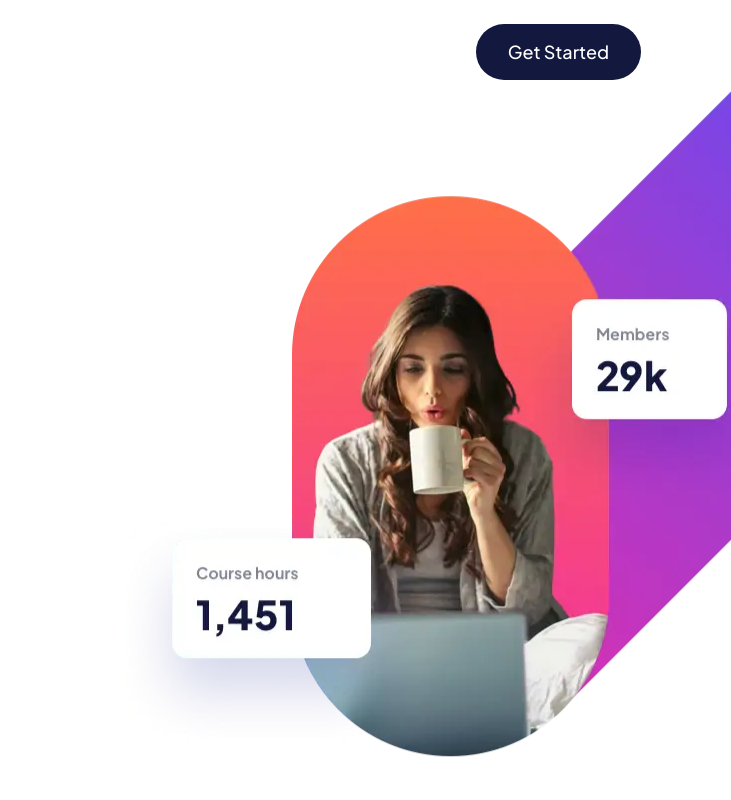
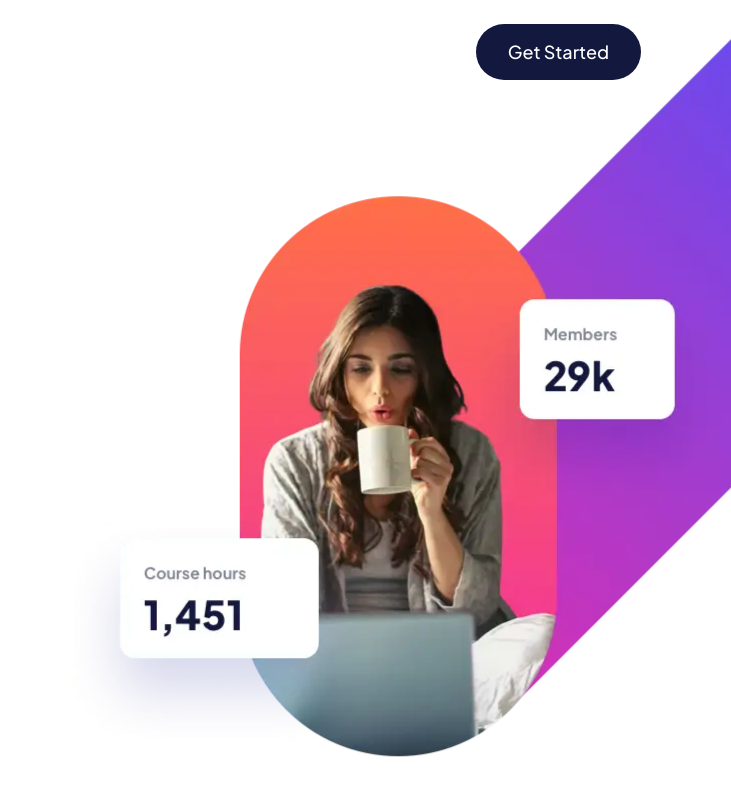
Before and after one commit to pietyr/skilled-elearning-landing-page, a website: page index.html in a window 1280 px wide. Shown: the top 800 px of the page, 549-1280 px from the left. Drawn offline with Linux system fonts and the light colour scheme.

Commit message:
feat: finish breakpoints for introduction section

```diff
--- a/scss/layout/_introduction.scss
+++ b/scss/layout/_introduction.scss
@@ -70,7 +70,20 @@
       z-index: -1;
     }
 
+    @media (min-width: 800px) {
+      transform: translateX(50%) translateY(-12.5%);
+    }
+
     @media (min-width: 1000px) {
+      transform: translateX(35%) translateY(-10%);
+    }
+
+    @media (min-width: 1100px) {
+      transform: translateX(37.5%) translateY(-10%);
+    }
+
+    @media (min-width: 1140px) {
+      transform: translateX(45%) translateY(-10%);
     }
   }
 
```
Also changed, not shown: style.css, 1 other file.
